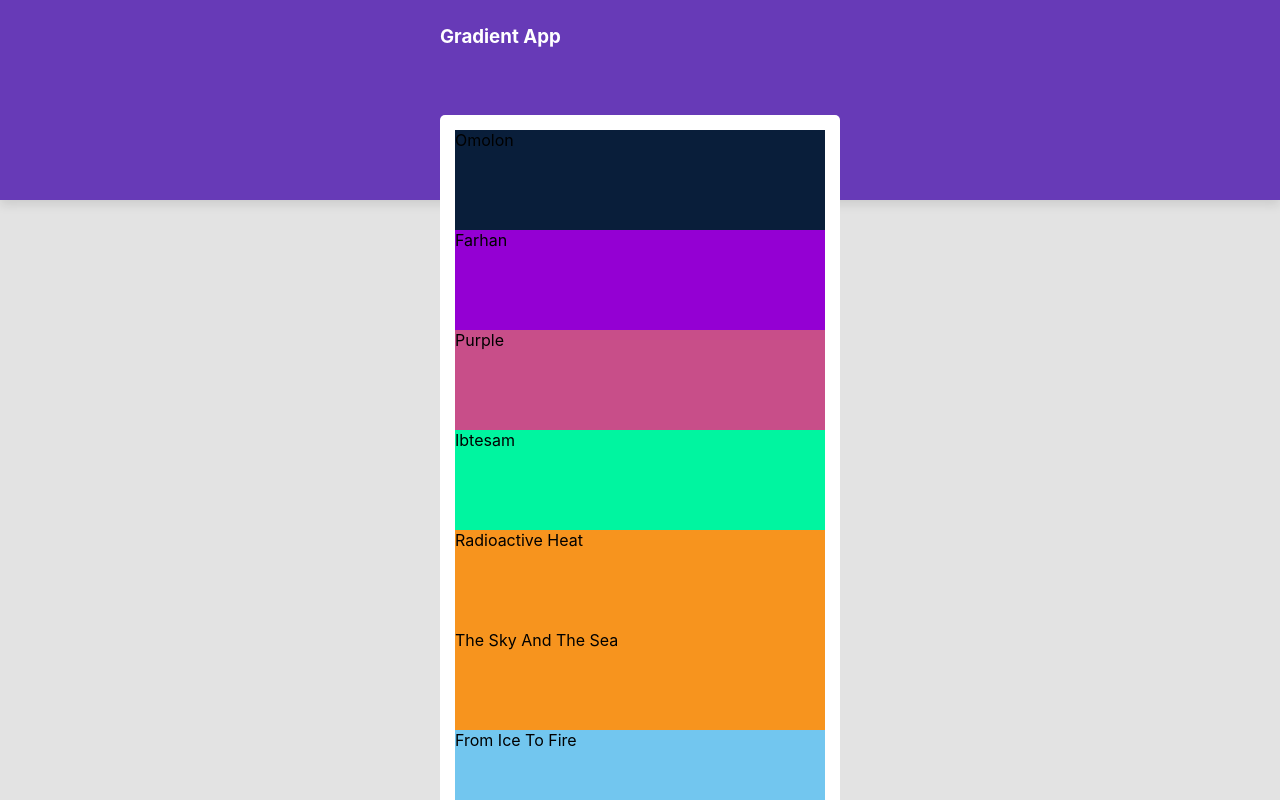
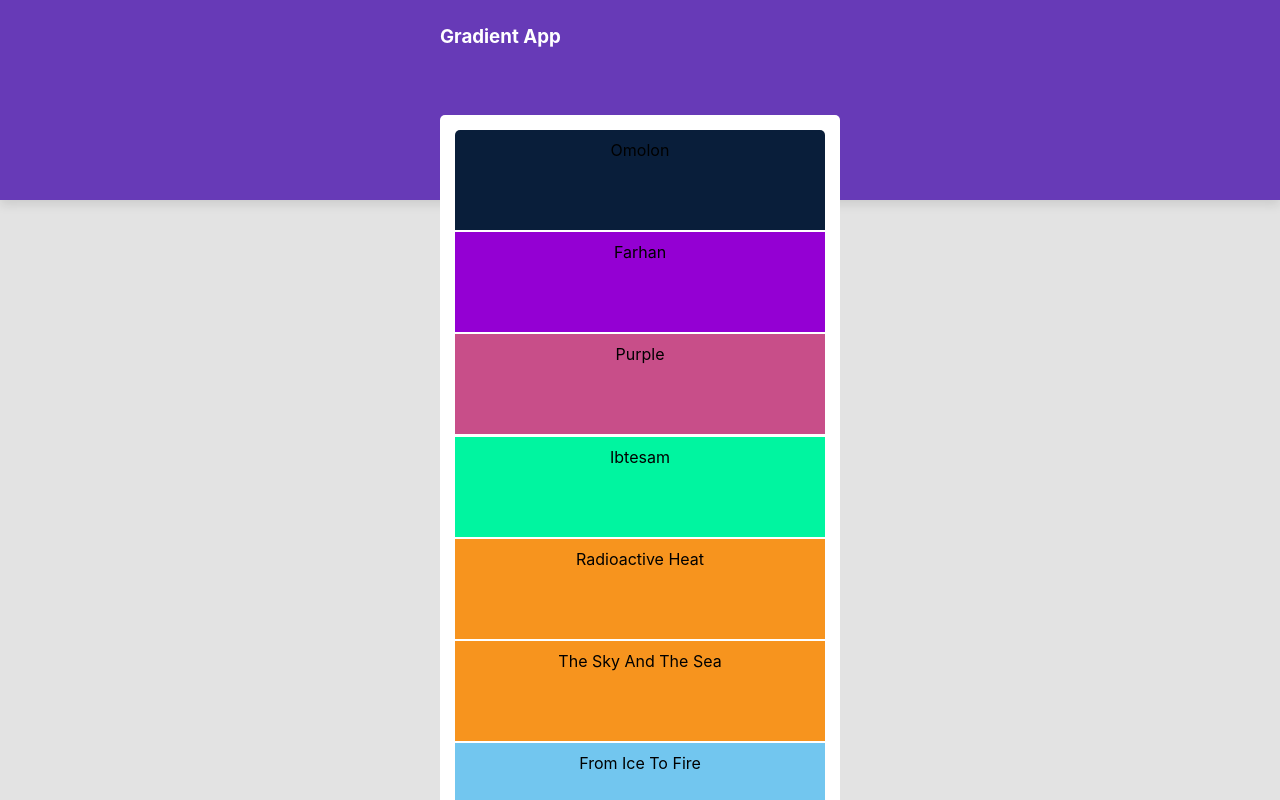
Before and after one commit to AhmedElaguab/gradients-app, a React (Create React App) app: page / in a window 1280 px wide. Shown: the top 800 px of the page. Built offline with nearby package versions, Linux system fonts and the light colour scheme.

Commit message:
feat: style gradient component

```diff
--- a/src/App.css
+++ b/src/App.css
@@ -41,4 +41,20 @@ body {
   position: relative;
   top: -85px;
   border-radius: 5px;
+  text-align: center;
 }
+
+/* Start Gradient */
+.gradient {
+  cursor: pointer;
+  margin-bottom: 2.2px;
+  padding: 10px;
+}
+
+.gradient:first-of-type {
+  border-radius: 5px 5px 0 0;
+}
+
+.gradient:last-of-type {
+  border-radius: 0 0 5px 5px;
+}
```
